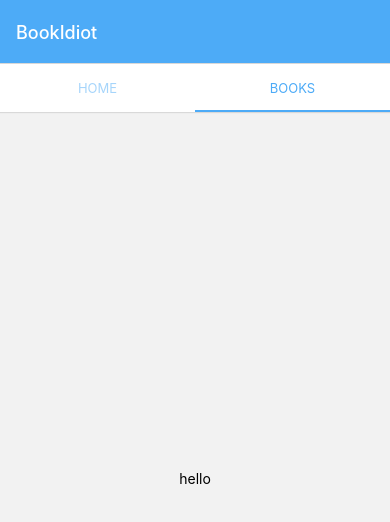
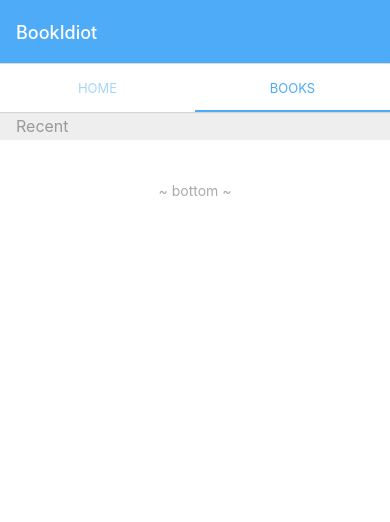
Before and after one commit to Aysnine/BookIdiot, a React Native app: screen /Books in a window 390 px wide. Shown: the top 522 px of the page. Built offline with nearby package versions, Linux system fonts and the light colour scheme.

Commit message:
refactor: books screen

```diff
--- a/src/App.tsx
+++ b/src/App.tsx
@@ -22,28 +22,6 @@ export type RootParamList = {
     detailId: string;
   };
 };
-
-export const DATA = [
-  // {
-  //   title: 'Internal file test',
-  //   data: ['internal'],
-  // },
-  // {
-  //   title: 'Online file test',
-  //   data: [
-  //     'http://xxx',
-  //     'http://xxx',
-  //     'http://xxx',
-  //     'http://xxx',
-  //     'http://xxx',
-  //     'http://xxx',
-  //   ],
-  // },
-  {
-    title: 'Local file test',
-    data: ['Water', 'Coke', 'Beer'],
-  },
-];
 
 const Stack = createNativeStackNavigator();
 const Tab = createMaterialTopTabNavigator();
--- a/src/screens/BooksScreen.tsx
+++ b/src/screens/BooksScreen.tsx
@@ -1,18 +1,128 @@
-import React from 'react';
-import {StyleSheet, View, Text} from 'react-native';
+import React, {useState} from 'react';
+import {
+  View,
+  Text,
+  SafeAreaView,
+  SectionList,
+  TouchableHighlight,
+  StyleSheet,
+} from 'react-native';
+import {useNavigation} from '@react-navigation/native';
+import {NativeStackNavigationProp} from '@react-navigation/native-stack';
+import {RootParamList} from '../App';
+
+export const DATA = [
+  // {
+  //   title: 'Internal file test',
+  //   data: ['internal'],
+  // },
+  // {
+  //   title: 'Online file test',
+  //   data: [
+  //     'http://xxx',
+  //     'http://xxx',
+  //     'http://xxx',
+  //     'http://xxx',
+  //     'http://xxx',
+  //     'http://xxx',
+  //   ],
+  // },
+  {
+    title: 'Recent',
+    // data: ['Water', 'Coke', 'Beer'],
+    data: [] as string[],
+  },
+];
 
 const booksScreenStyles = StyleSheet.create({
   container: {
     flex: 1,
+    backgroundColor: '#fff',
+  },
+  section: {
+    fontSize: 16,
+    paddingVertical: 4,
+    paddingHorizontal: 16,
+    backgroundColor: '#eee',
+    color: '#999',
+  },
+  item: {
+    backgroundColor: '#fff',
+    padding: 20,
+  },
+  itemTitle: {
+    color: '#000',
+    fontSize: 18,
+  },
+  empty: {
+    height: 100,
     alignItems: 'center',
     justifyContent: 'center',
+  },
+  footer: {
+    height: 100,
+    alignItems: 'center',
+    justifyContent: 'center',
+    color: '#aaa',
+  },
+  footerText: {
+    color: '#aaa',
   },
 });
 
 export function BooksScreen() {
+  const navigation =
+    useNavigation<NativeStackNavigationProp<RootParamList, 'Home'>>();
+
+  const [refreshing, setRefreshing] = useState(false);
+
   return (
-    <View style={booksScreenStyles.container}>
-      <Text>hello</Text>
+    <SafeAreaView style={booksScreenStyles.container}>
+      <SectionList
+        onRefresh={() => {
+          setRefreshing(true);
+          setTimeout(() => {
+            setRefreshing(false);
+          }, 1000);
+        }}
+        stickySectionHeadersEnabled
+        refreshing={refreshing}
+        sections={DATA}
+        keyExtractor={(item, index) => item + index}
+        renderItem={({item}) => (
+          <TouchableHighlight
+            activeOpacity={0.6}
+            underlayColor="#DDD"
+            onPress={() => {
+              navigation.navigate('Details', {detailId: item});
+            }}>
+            <View style={booksScreenStyles.item}>
+              <Text style={booksScreenStyles.itemTitle}>{item}</Text>
+            </View>
+          </TouchableHighlight>
+        )}
+        renderSectionHeader={({section: {title}}) => (
+          <Text style={booksScreenStyles.section}>{title}</Text>
+        )}
+        ListFooterComponent={DATA.length > 0 ? <ListFooter /> : <View />}
+        ListEmptyComponent={DATA.length === 0 ? <ListEmpty /> : <View />}
+      />
+    </SafeAreaView>
+  );
+}
+
+function ListFooter() {
+  return (
+    <View style={booksScreenStyles.footer}>
+      <Text style={booksScreenStyles.footerText}>~ bottom ~</Text>
     </View>
   );
 }
+
+function ListEmpty() {
+  return (
+    <View style={booksScreenStyles.empty}>
+      <Text>Empty</Text>
+    </View>
+  );
+}
```
